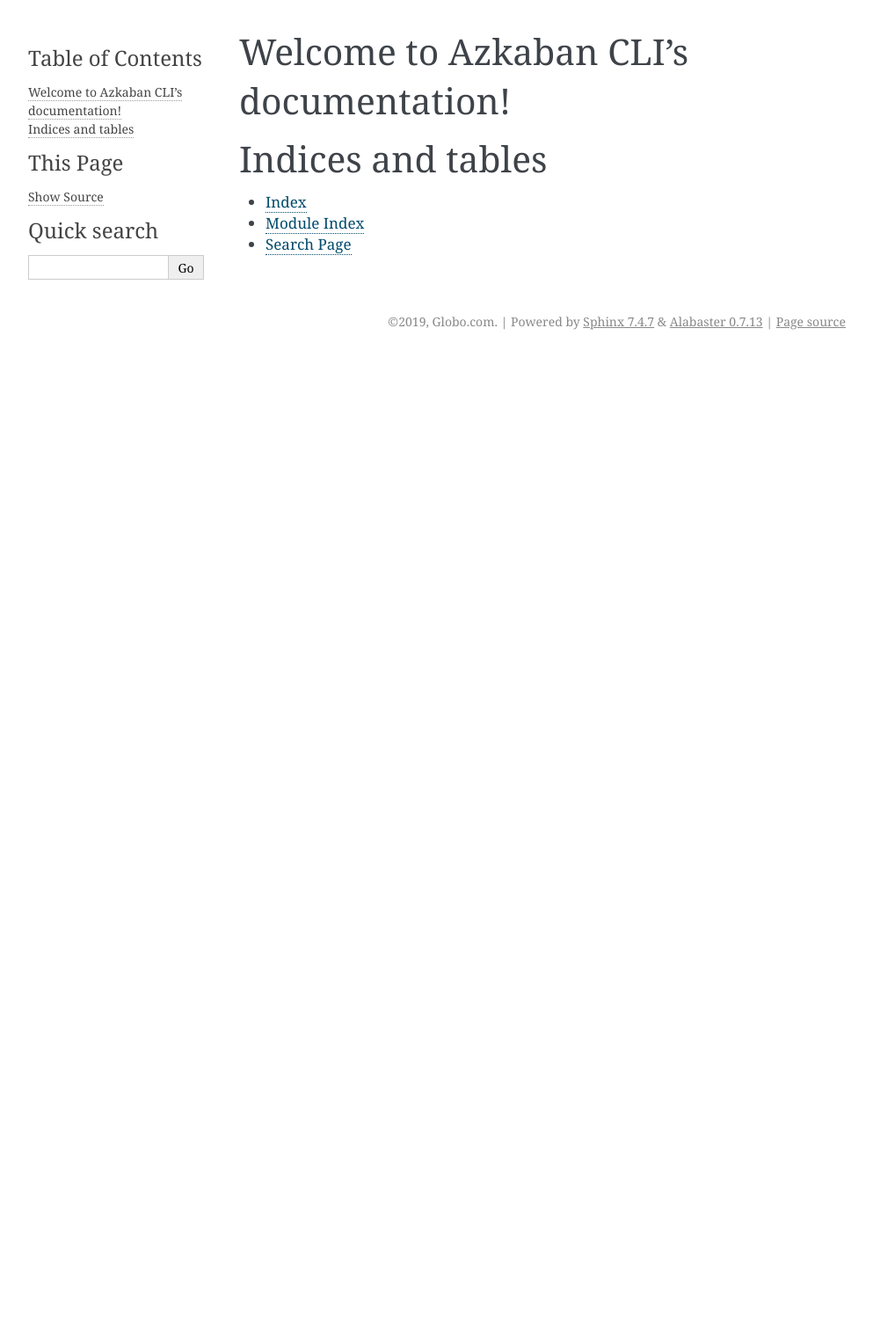
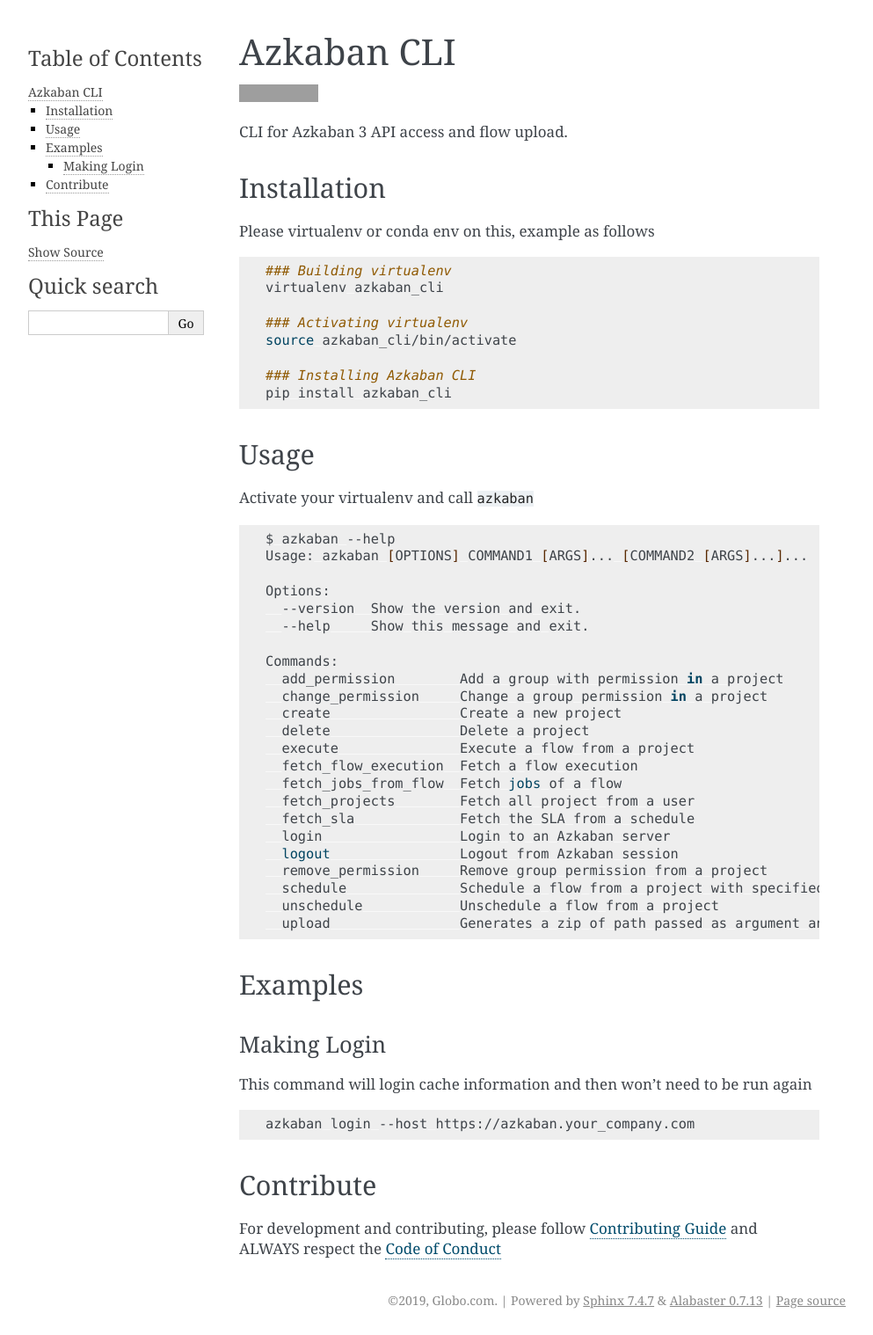
Before and after one commit to globocom/azkaban-cli, a Sphinx documentation site: the page built from docs/index.rst, in a window 1280 px wide. Shown: the whole page at 88% size, without its empty margins (148-1141 px from the left). Built offline with Sphinx 7.4.7, drawn with Linux system fonts in a browser that asks for light colours; before the commit the page ends 900 px from its top, so only the background shows below that; grey boxes are pictures that could not be loaded.

Commit message:
Add new index.srt based on current readme file
This commit adds the content of the current readme.md to the index of azkaban-cli's ReadTheDocs

```diff
--- a/docs/index.rst
+++ b/docs/index.rst
@@ -3,18 +3,79 @@
    You can adapt this file completely to your liking, but it should at least
    contain the root `toctree` directive.
 
-Welcome to Azkaban CLI's documentation!
-=======================================
-
-.. toctree::
-   :maxdepth: 2
-   :caption: Contents:
 
 
+Azkaban CLI
+===========
 
-Indices and tables
-==================
 
-* :ref:`genindex`
-* :ref:`modindex`
-* :ref:`search`
+.. image:: https://travis-ci.com/globocom/azkaban-cli.svg?branch=master
+   :target: https://travis-ci.com/globocom/azkaban-cli
+   :alt: Build Status
+
+
+CLI for Azkaban 3 API access and flow upload.
+
+Installation
+-------
+
+Please virtualenv or conda env on this, example as follows
+
+.. code-block:: sh
+
+   ### Building virtualenv
+   virtualenv azkaban_cli
+
+   ### Activating virtualenv
+   source azkaban_cli/bin/activate
+
+   ### Installing Azkaban CLI
+   pip install azkaban_cli
+
+Usage
+-----
+
+Activate your virtualenv and call ``azkaban``
+
+.. code-block:: sh
+
+   $ azkaban --help
+   Usage: azkaban [OPTIONS] COMMAND1 [ARGS]... [COMMAND2 [ARGS]...]...
+
+   Options:
+     --version  Show the version and exit.
+     --help     Show this message and exit.
+
+   Commands:
+     add_permission        Add a group with permission in a project
+     change_permission     Change a group permission in a project
+     create                Create a new project
+     delete                Delete a project
+     execute               Execute a flow from a project
+     fetch_flow_execution  Fetch a flow execution
+     fetch_jobs_from_flow  Fetch jobs of a flow
+     fetch_projects        Fetch all project from a user
+     fetch_sla             Fetch the SLA from a schedule
+     login                 Login to an Azkaban server
+     logout                Logout from Azkaban session
+     remove_permission     Remove group permission from a project
+     schedule              Schedule a flow from a project with specified cron...
+     unschedule            Unschedule a flow from a project
+     upload                Generates a zip of path passed as argument and...
+
+Examples
+---------
+
+Making Login
+^^^^^^^^^^^^
+This command will login cache information and then won't need to be run again
+
+
+.. code-block:: sh
+
+   azkaban login --host https://azkaban.your_company.com
+
+Contribute
+----------
+
+For development and contributing, please follow `Contributing Guide <https://github.com/globocom/azkaban-cli/blob/master/CONTRIBUTING.md>`_ and ALWAYS respect the `Code of Conduct <https://github.com/globocom/azkaban-cli/blob/master/CODE_OF_CONDUCT.md>`_
--- a/requirements_dev.txt
+++ b/requirements_dev.txt
@@ -1,3 +1,4 @@
 -r requirements.txt
 responses==0.10.5
 twine
+sphinx
```
